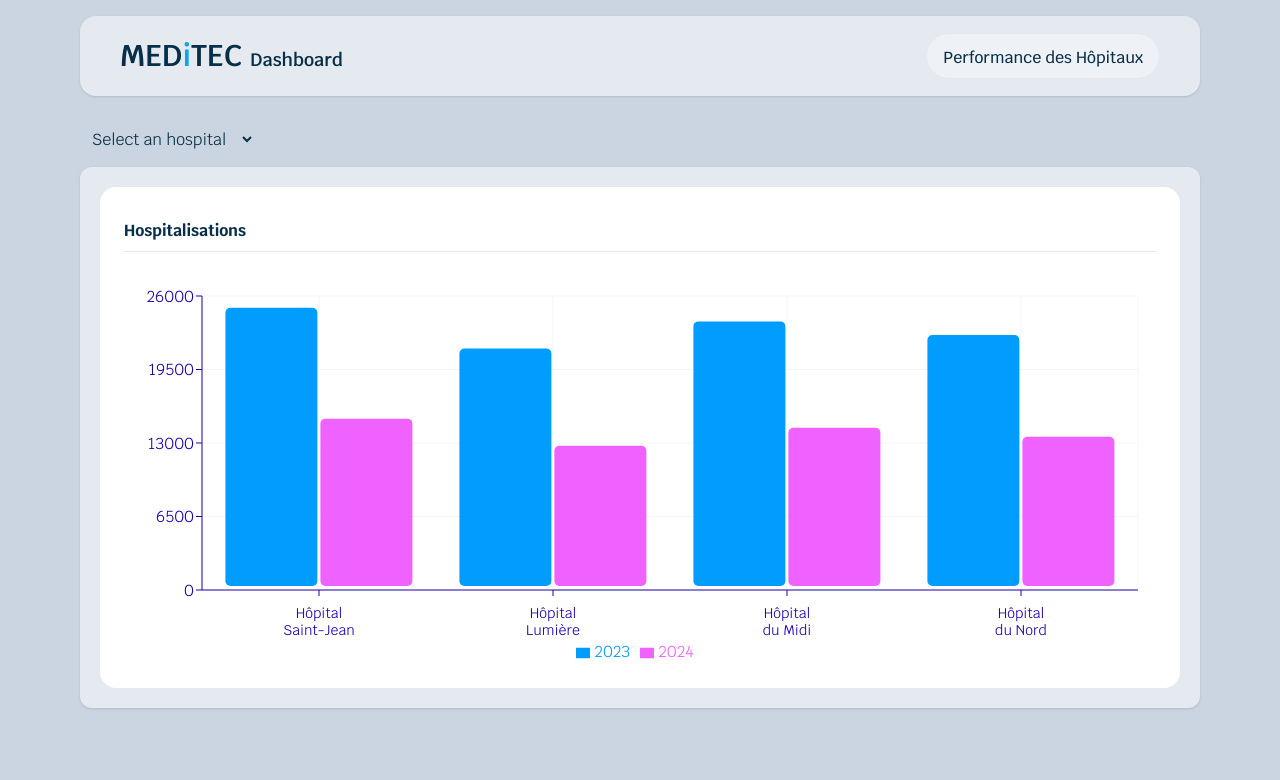
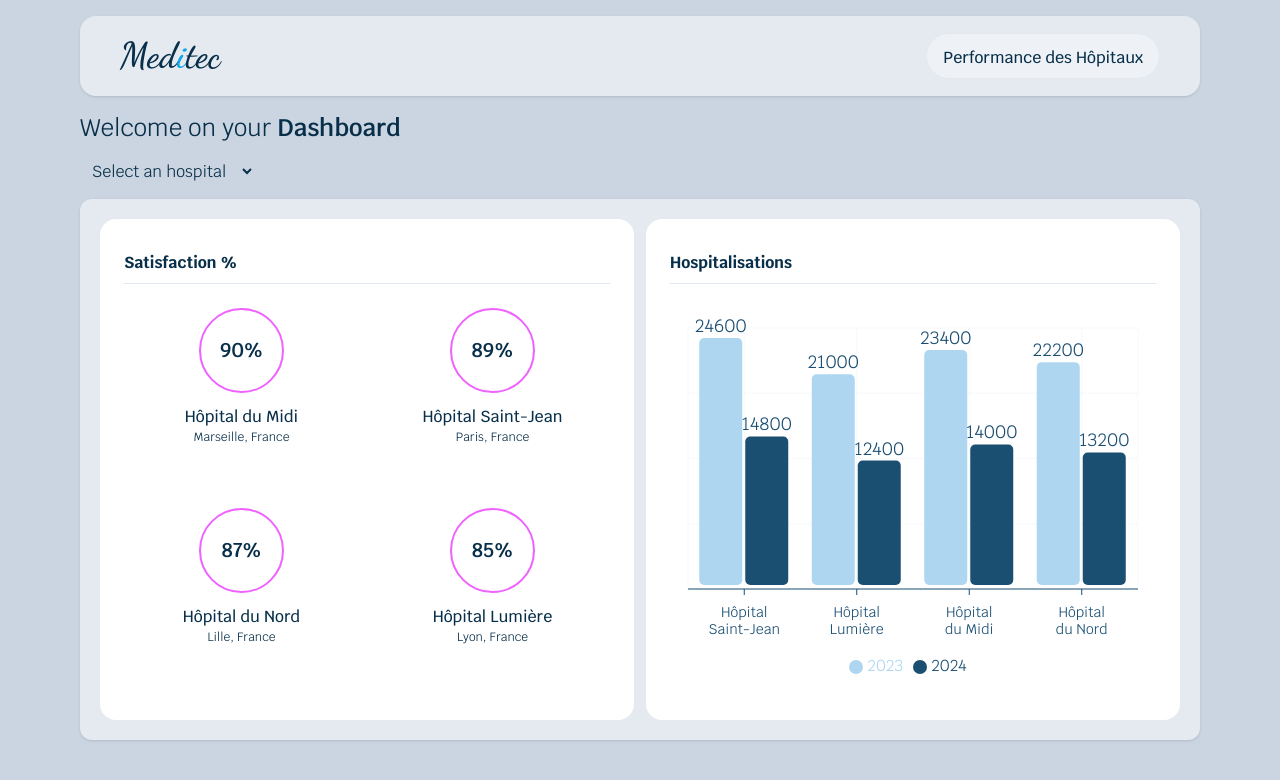
Before and after one commit to MandyTrl/meditec, a Next.js app: page / in a window 1280 px wide. Shown: the top 780 px of the page. Built offline with nearby package versions, Linux system fonts and the light colour scheme.

Commit message:
adjust style for hospitalisationChart

```diff
--- a/src/app/layout.tsx
+++ b/src/app/layout.tsx
@@ -1,16 +1,20 @@
 import type { Metadata } from "next"
-import { Krub } from "next/font/google"
+import { Krub, Dancing_Script } from "next/font/google"
 import "./globals.css"
 import { Header } from "@components/Header"
 
-const krub = Krub({
+export const krub = Krub({
 	subsets: ["latin"],
 	weight: ["200", "300", "400", "500", "600", "700"],
 })
+export const dancingScript = Dancing_Script({
+	subsets: ["latin"],
+	weight: ["400", "500", "600", "700"],
+})
 
-export const metadata: Metadata = {
-	title: "Tekkare Dashboard",
-	description: "Tekkare's tecnical test",
+const metadata: Metadata = {
+	title: "Meditec Dashboard",
+	description: "Admin dashboard for medical data visualization",
 }
 
 export default function RootLayout({
--- a/src/components/ChartUI/CustomAxisTick.tsx
+++ b/src/components/ChartUI/CustomAxisTick.tsx
@@ -30,7 +30,7 @@ export const CustomAxisTick: React.FC<CustomAxisTickProps> = ({
 }) => {
 	return (
 		<g transform={`translate(${x},${y})`}>
-			<text textAnchor="middle" fill="#2100AD" fontSize={14}>
+			<text textAnchor="middle" fill="#1b4f72" fontSize={14}>
 				{formatLabel(payload.value)}
 			</text>
 		</g>
--- a/src/components/ChartUI/CustomTextLabel.tsx
+++ b/src/components/ChartUI/CustomTextLabel.tsx
@@ -13,7 +13,8 @@ export const CustomTextLabel = ({ x, y, width, value }: CustomLabelProps) => {
 			x={x + width / 2} //centre le label
 			y={y}
 			dy={-10} //distance entre la barre et le label
-			fill="#2100AD"
+			fill="#1b4f72"
+			fontSize={18}
 			textAnchor="middle">
 			{value}
 		</text>
--- a/src/components/DashboardContainer.tsx
+++ b/src/components/DashboardContainer.tsx
@@ -21,6 +21,10 @@ export const DashboardContainer = () => {
 	return (
 		<HospitalContext.Provider value={{ hospital, handleHospital }}>
 			<div className="w-full h-full">
+				<h2 className="text-xl md:text-2xl">
+					Welcome on your <span className="font-semibold">Dashboard</span>
+				</h2>
+
 				<SelectInput
 					labels={hospitalsName}
 					onSelectChange={(selectedHospital) => handleSelect(selectedHospital)}
--- a/src/components/Header.tsx
+++ b/src/components/Header.tsx
@@ -1,12 +1,14 @@
+"use client"
 import React from "react"
 import { ListTabs } from "./UI/ListTabs"
+import { dancingScript } from "@/app/layout"
 
 export const Header = () => {
 	return (
 		<header className="flex flex-col md:flex-row items-center justify-between my-4 md:h-20 p-3 md:p-10 bg-white/50 rounded-2xl shadow">
-			<h1 className="tracking-widder uppercase text-2xl md:text-3xl font-semibold">
-				Med<span className="text-sky-500 normal-case">i</span>tec{" "}
-				<span className="text-lg md:xl normal-case">Dashboard</span>
+			<h1
+				className={`${dancingScript.className} tracking-widder text-3xl md:text-4xl font-semibold`}>
+				Med<span className="text-sky-500 normal-case">i</span>tec
 			</h1>
 
 			<ListTabs />
--- a/src/components/Layout/TopHospitalsLayout.tsx
+++ b/src/components/Layout/TopHospitalsLayout.tsx
@@ -1,5 +1,5 @@
 import React from "react"
-// import { ResumeChart } from "@/components/TopHospitalsCharts/ResumeChart"
+import { ResumeChart } from "@/components/TopHospitalsCharts/ResumeChart"
 import { Hospitalizations } from "@components/TopHospitalsCharts/Hospitalizations"
 // import { DepartmentsLines } from "@components/TopHospitalsCharts/DepartmentsLines"
 // import { DoctorSpecialties } from "@components/TopHospitalsCharts/DoctorSpecialties"
@@ -7,7 +7,7 @@ import { Hospitalizations } from "@components/TopHospitalsCharts/Hospitalization
 export const TopHospitalsLayout = () => {
 	return (
 		<section className="w-full flex flex-col justify-items-stretch items-stretch md:flex-row flex-wrap gap-3">
-			{/* <ResumeChart /> */}
+			<ResumeChart />
 
 			<Hospitalizations />
 
--- a/src/components/TopHospitalsCharts/Hospitalizations.tsx
+++ b/src/components/TopHospitalsCharts/Hospitalizations.tsx
@@ -6,7 +6,6 @@ import {
 	CartesianGrid,
 	Tooltip,
 	XAxis,
-	YAxis,
 	Legend,
 	ResponsiveContainer,
 } from "recharts"
@@ -17,6 +16,7 @@ import { ChartHeader } from "@components/ChartUI/ChartHeader"
 import { CustomAxisTick } from "@components/ChartUI/CustomAxisTick"
 import { CustomBar } from "@components/ChartUI/CustomBar"
 import { Hospital } from "@/utils/data/hospitals/hospitalsTypes"
+import { CustomTextLabel } from "../ChartUI/CustomTextLabel"
 
 type ChartData = {
 	name: string
@@ -77,7 +77,7 @@ export const Hospitalizations = () => {
 
 	const handleChartHeight = () => {
 		if (isMobile) {
-			return 280
+			return 260
 		} else {
 			return 380
 		}
@@ -92,25 +92,21 @@ export const Hospitalizations = () => {
 					data={chartData}
 					barGap={3}
 					margin={{
-						top: isMobile ? 20 : 12,
+						top: isMobile ? 0 : 12,
 						right: isMobile ? 0 : 18,
 						left: isMobile ? 0 : 18,
-						bottom: 0,
+						bottom: isMobile ? 0 : 18,
 					}}>
-					<CartesianGrid stroke="#f5f5f5" />
+					<CartesianGrid strokeDasharray={1} stroke="#ebf5fb" />
 
 					<XAxis
 						dataKey="name"
-						stroke="#2100AD"
+						stroke="#1b4f72"
 						height={50}
 						tick={(props) => <CustomAxisTick {...props} />}
 						tickMargin={5}
 						interval={0}
 					/>
-
-					{!isMobile && (
-						<YAxis stroke="#2100AD" allowDataOverflow width={60} tickSize={6} />
-					)}
 
 					<Tooltip
 						wrapperStyle={{
@@ -119,17 +115,20 @@ export const Hospitalizations = () => {
 						}}
 					/>
 
-					<Legend />
+					<Legend iconType="circle" wrapperStyle={{ paddingTop: "15px" }} />
 
 					<Bar
 						dataKey="2023"
-						fill="#009dff"
+						fill="#aed6f1"
 						shape={(props: any) => <CustomBar {...props} />}
+						label={(props) => <CustomTextLabel {...props} />}
 					/>
 					<Bar
 						dataKey="2024"
-						fill="#EF62FF"
+						fill="#1b4f72"
+						// fill="#0EA5E9"
 						shape={(props: any) => <CustomBar {...props} />}
+						label={(props) => <CustomTextLabel {...props} />}
 					/>
 				</BarChart>
 			</ResponsiveContainer>
--- a/src/components/UI/Tab.tsx
+++ b/src/components/UI/Tab.tsx
@@ -8,10 +8,8 @@ export type TabProps = {
 
 export const Tab = ({ title, onClick }: TabProps) => {
 	return (
-		<li className="w-fit rounded-full bg-white/20 pt-3 pb-5 md:pb-2 px-4 transition-all duration-300 ease-in-out border hover:border-white/50 transition-all ease-in-out duration-300">
-			<button onClick={onClick} className="font-medium tracking-widdest">
-				{title}
-			</button>
+		<li className="w-fit rounded-full bg-white/20 pt-3 pb-5 md:pb-2 px-4 transition-all duration-300 ease-in-out border hover:border-white/50 transition-all ease-in-out duration-300 font-medium tracking-widdest">
+			<button onClick={onClick}>{title}</button>
 		</li>
 	)
 }
```
